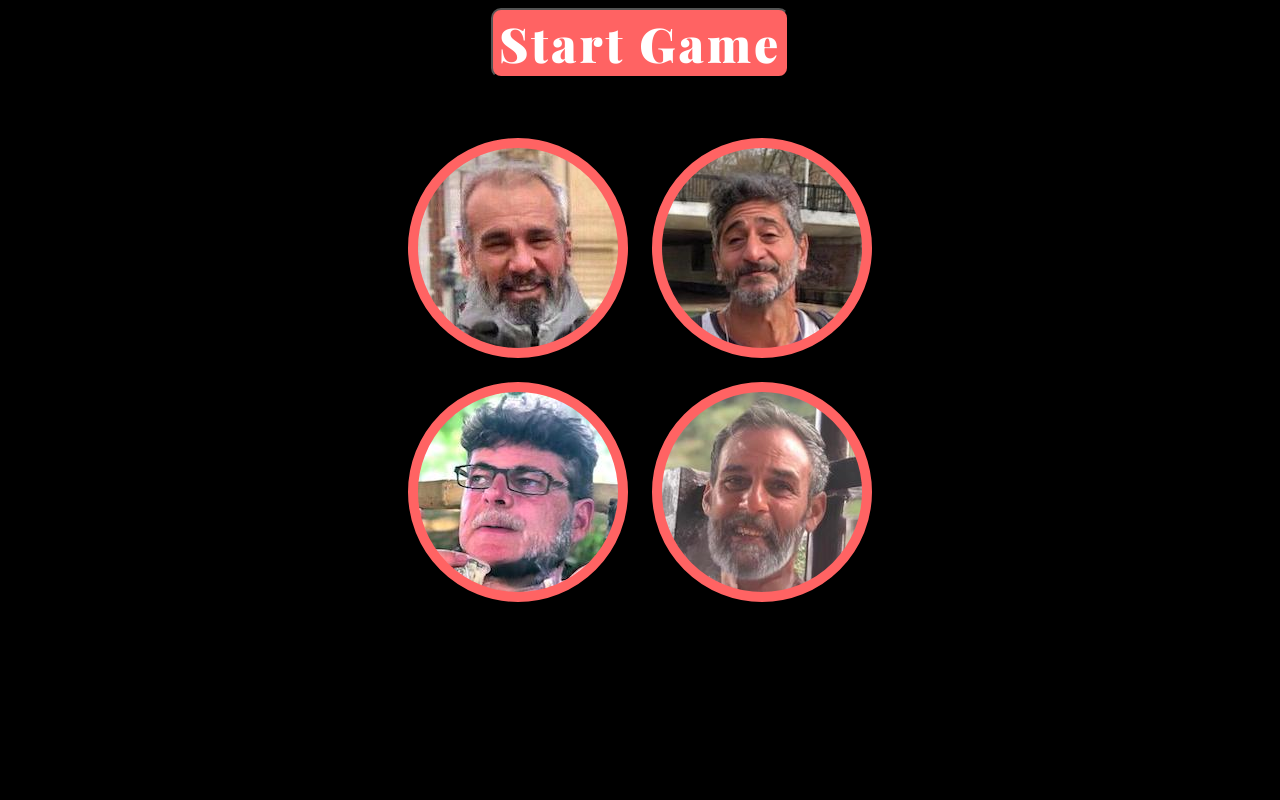
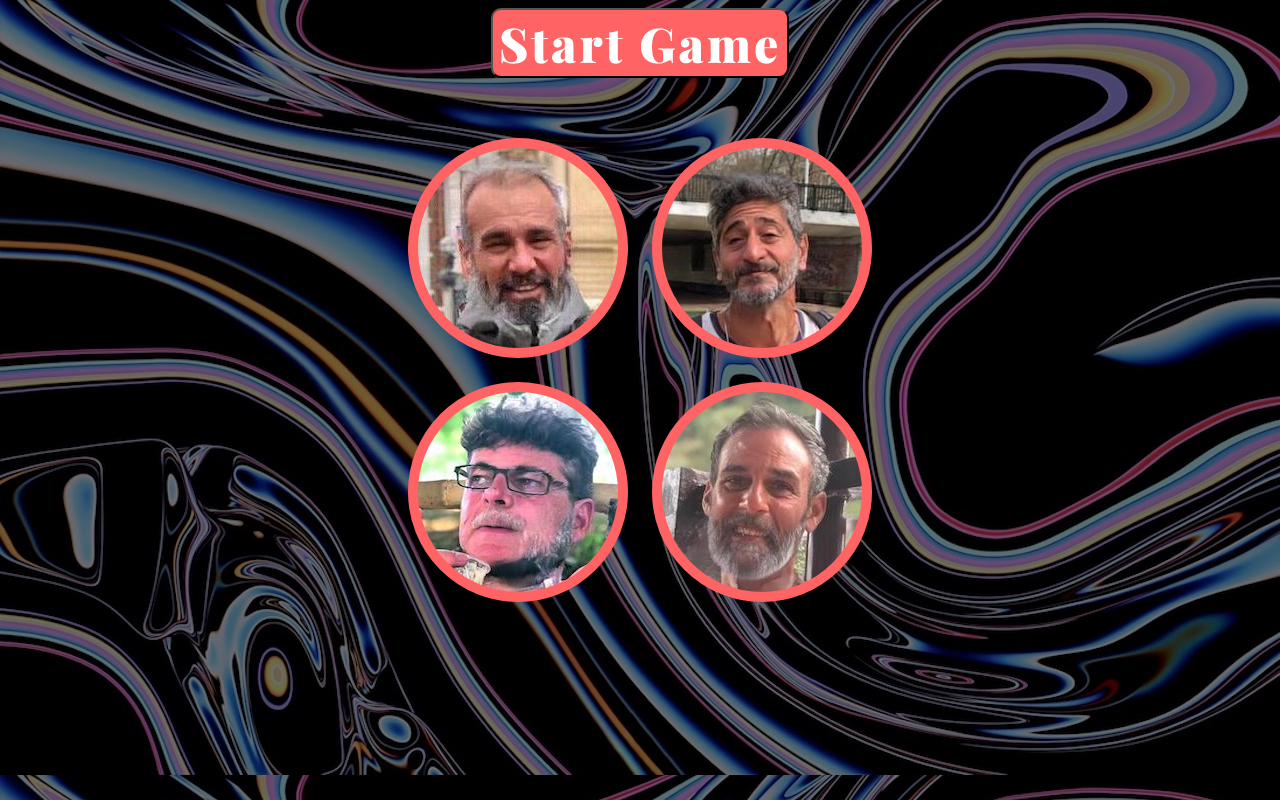
Before and after one commit to TheWebsiter1/TheWebsiter1.github.io, a plain HTML site: page index.html in a window 1280 px wide. Drawn offline with nearby package versions, Linux system fonts and the light colour scheme.

Commit message:
Update styles.css

```diff
--- a/styles.css
+++ b/styles.css
@@ -1,7 +1,7 @@
 body {
   text-align: center;
-  background-color: black;
-/*   background-image: url(background.jpg); */
+/*   background-color: black; */
+  background-image: url(background.jpg);
 }
 
 
@@ -39,15 +39,15 @@ body {
 }
 
 .udi {
-background-image: url(images/udi.jpg);
+background-image: url(Images/udi.jpg);
 }
 
 .yuval {
-  background-image: url(images/yuval.jpg);
+  background-image: url(Images/yuval.jpg);
 }
 
 .tal {
-background-image: url(tal.jpg);
+background-image: url(Images/tal.jpg);
 }
 
 .daniel {
```
